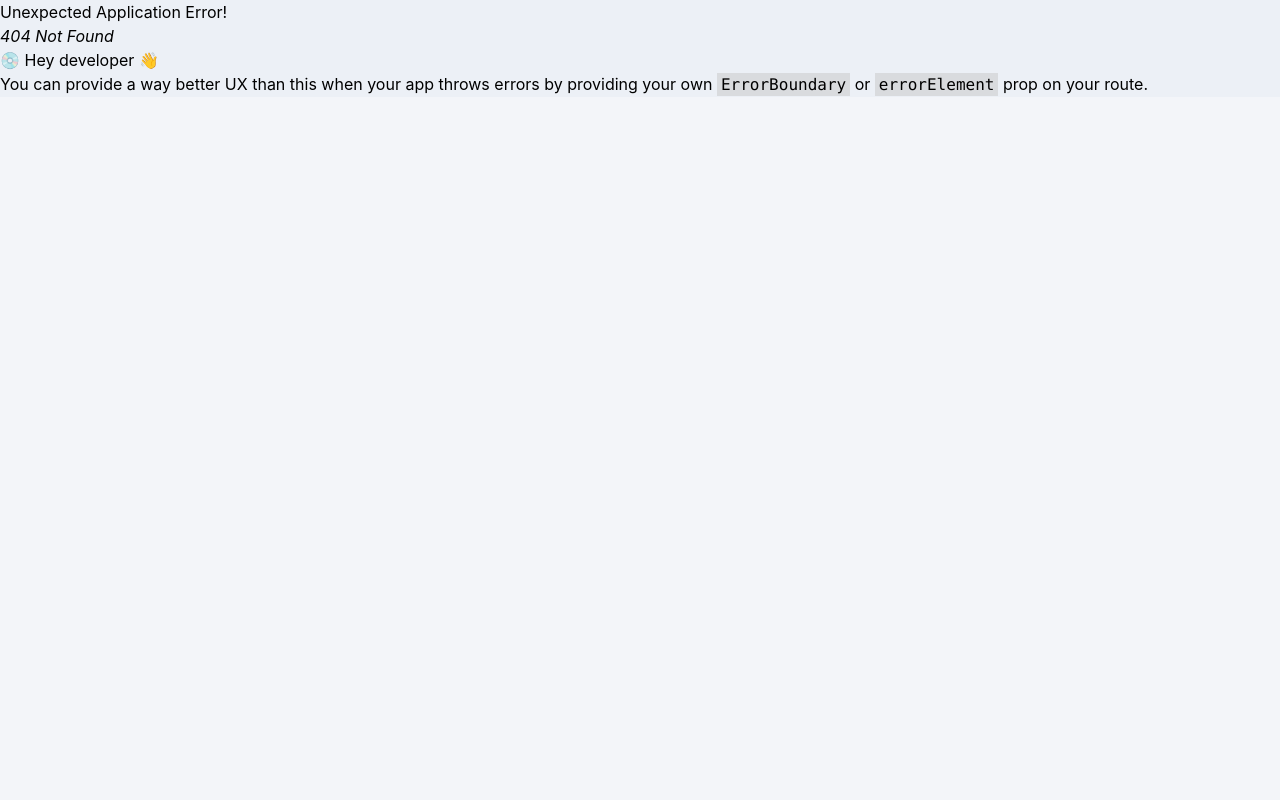
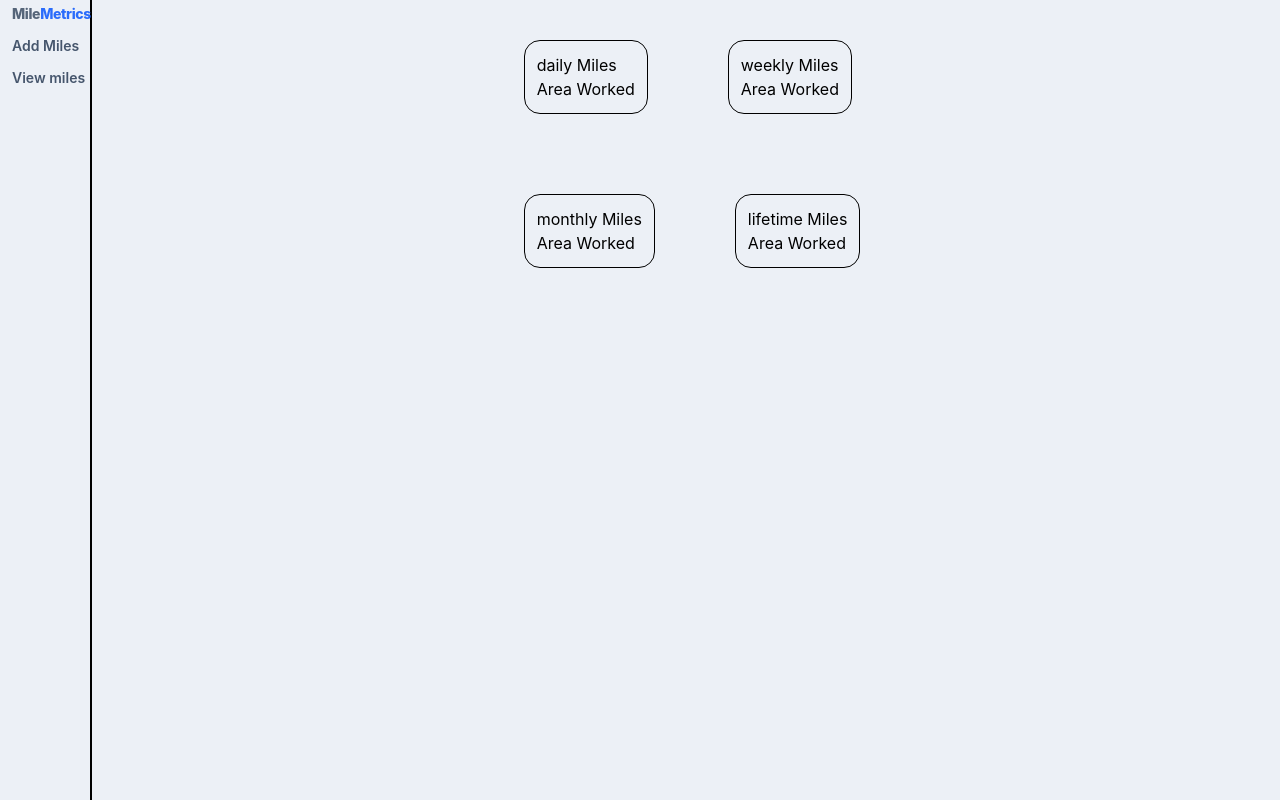
Before and after one commit to TFS405/mile-metrics, a React (Vite) app: page /view-miles in a window 1280 px wide. Before the commit this address had no page. Built offline with nearby package versions, Linux system fonts and the light colour scheme.

Commit message:
feat: 🎸 add view miles page and create mileageDisplay component

```diff
--- a/src/App.jsx
+++ b/src/App.jsx
@@ -4,6 +4,7 @@ import Home from './ui/Home';
 import AppLayout from './ui/AppLayout';
 import AddMilesPage from './pages/AddMilesPage';
 import { MileageProvider } from './features/mileage/MileageProvider';
+import ViewMilesPage from './pages/ViewMilesPage';
 
 const router = createBrowserRouter([
 	{
@@ -17,6 +18,10 @@ const router = createBrowserRouter([
 				path: '/add-miles',
 				element: <AddMilesPage />,
 			},
+			{
+				path: '/view-miles',
+				element: <ViewMilesPage />,
+			},
 		],
 	},
 ]);
--- /dev/null
+++ b/src/features/mileage/MileageDisplay.jsx
@@ -0,0 +1,28 @@
+export default function MileageDisplay({ config }) {
+	const selectedConfig = {
+		day: { timeFrame: 'daily' },
+		week: { timeFrame: 'weekly' },
+		month: { timeFrame: 'monthly' },
+		lifetime: { timeFrame: 'lifetime' },
+	};
+
+	const mode = selectedConfig[config];
+
+	return (
+		<section className="m-10 rounded-2xl border p-3">
+			<dl>
+				<dt>{mode.timeFrame} Miles</dt>
+				<dd></dd>
+
+				<dt>Area Worked</dt>
+				<dd></dd>
+
+				<dt></dt>
+				<dd></dd>
+
+				<dt></dt>
+				<dd></dd>
+			</dl>
+		</section>
+	);
+}
--- /dev/null
+++ b/src/pages/ViewMilesPage.jsx
@@ -0,0 +1,16 @@
+import MileageDisplay from '../features/mileage/MileageDisplay';
+
+export default function ViewMilesPage() {
+	return (
+		<main>
+			<div className="flex">
+				<MileageDisplay config="day" />
+				<MileageDisplay config="week" />
+			</div>
+			<div className="flex">
+				<MileageDisplay config="month" />
+				<MileageDisplay config="lifetime" />
+			</div>
+		</main>
+	);
+}
--- a/src/ui/Sidebar.jsx
+++ b/src/ui/Sidebar.jsx
@@ -14,7 +14,7 @@ export default function Sidebar() {
 					<Link to={'/add-miles'}>Add Miles</Link>
 				</li>
 				<li>
-					<Link>View miles</Link>
+					<Link to={'view-miles'}>View miles</Link>
 				</li>
 			</ul>
 		</div>
```
